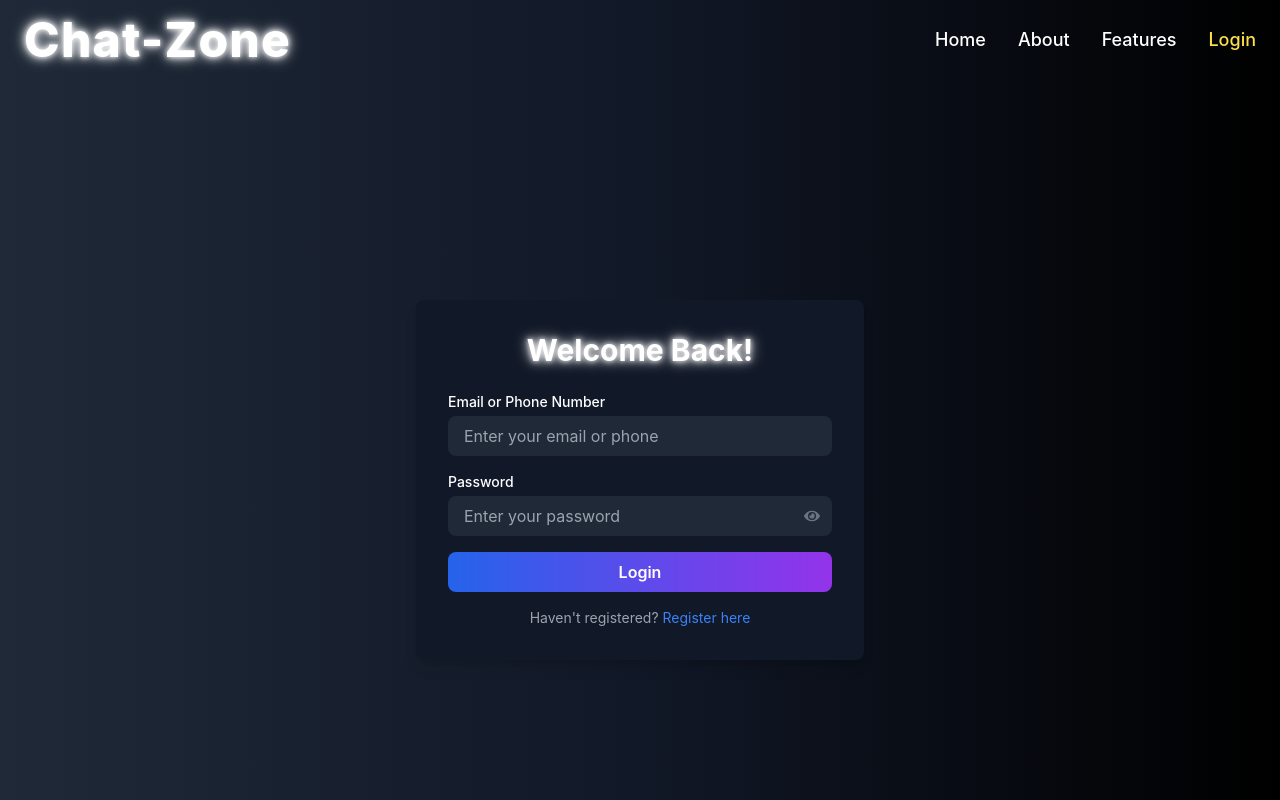
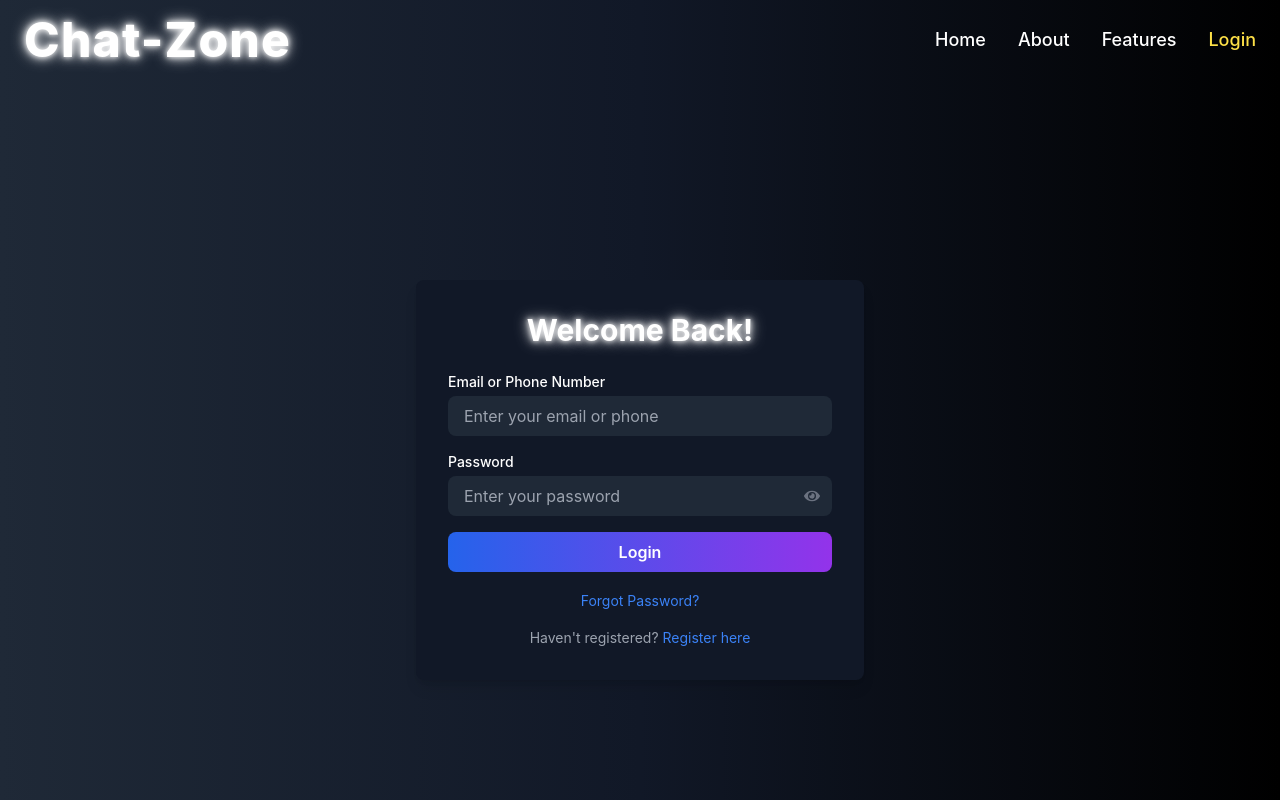
Before and after one commit to UnkownDecoder/Chating-WebApp, a React (Vite) app in the folder frontend/: page /login in a window 1280 px wide. Shown: the top 800 px of the page. Built offline with nearby package versions, Linux system fonts and the light colour scheme.

Commit message:
login update

```diff
--- a/frontend/src/pages/Login.jsx
+++ b/frontend/src/pages/Login.jsx
@@ -1,5 +1,6 @@
 import React, { useState } from "react";
 import { FaEye, FaEyeSlash } from "react-icons/fa"; // Icons for password visibility toggle
+import { useNavigate } from "react-router-dom"; // For navigation
 
 const Login = () => {
   const [formData, setFormData] = useState({
@@ -9,6 +10,8 @@ const Login = () => {
 
   const [errors, setErrors] = useState({});
   const [showPassword, setShowPassword] = useState(false); // For toggling password visibility
+  const [errorMessage, setErrorMessage] = useState("");
+  const navigate = useNavigate();
 
   const handleChange = (e) => {
     setFormData({
@@ -27,8 +30,7 @@ const Login = () => {
     )
       newErrors.identifier =
         "Enter a valid email address or 10-digit phone number.";
-    if (!formData.password)
-      newErrors.password = "Password is required.";
+    if (!formData.password) newErrors.password = "Password is required.";
     setErrors(newErrors);
     return Object.keys(newErrors).length === 0;
   };
@@ -37,28 +39,26 @@ const Login = () => {
     e.preventDefault();
     if (validateForm()) {
       console.log("Form submitted:", formData);
-      // Handle login logic
-
       try {
-        const response = await fetch('http://localhost:5172/api/auth/login', {
-          method: 'POST',
+        const response = await fetch("http://localhost:5172/api/auth/login", {
+          method: "POST",
           headers: {
-            'Content-Type': 'application/json',
+            "Content-Type": "application/json",
           },
           body: JSON.stringify(formData),
         });
 
         const result = await response.json();
         if (response.ok) {
-          console.log('response ',result);
-          alert('Login successful');
-          navigate('/'); // Redirect to home page on success
+          console.log("response ", result);
+          alert(`Welcome, ${result.name || "User"}!`); // Welcome alert
+          navigate("/chat"); // Redirect to Chat.jsx
         } else {
-          setErrorMessage(result.message || 'Login failed');
+          setErrorMessage(result.message || "Login failed");
         }
       } catch (error) {
-        console.error('Error:', error);
-        setErrorMessage('Login failed');
+        console.error("Error:", error);
+        setErrorMessage("Login failed");
       }
     }
   };
@@ -124,6 +124,21 @@ const Login = () => {
           </button>
         </form>
 
+        {/* Forgot Password */}
+        <div className="text-center mt-4">
+          <a
+            href="/forgot-password"
+            className="text-blue-500 hover:underline hover:text-blue-300 text-sm"
+          >
+            Forgot Password?
+          </a>
+        </div>
+
+        {/* Error Message */}
+        {errorMessage && (
+          <p className="text-red-500 text-center text-sm mt-4">{errorMessage}</p>
+        )}
+
         {/* Redirect to Register */}
         <p className="text-center text-gray-400 mt-4 text-sm">
           Haven't registered?{" "}
```
